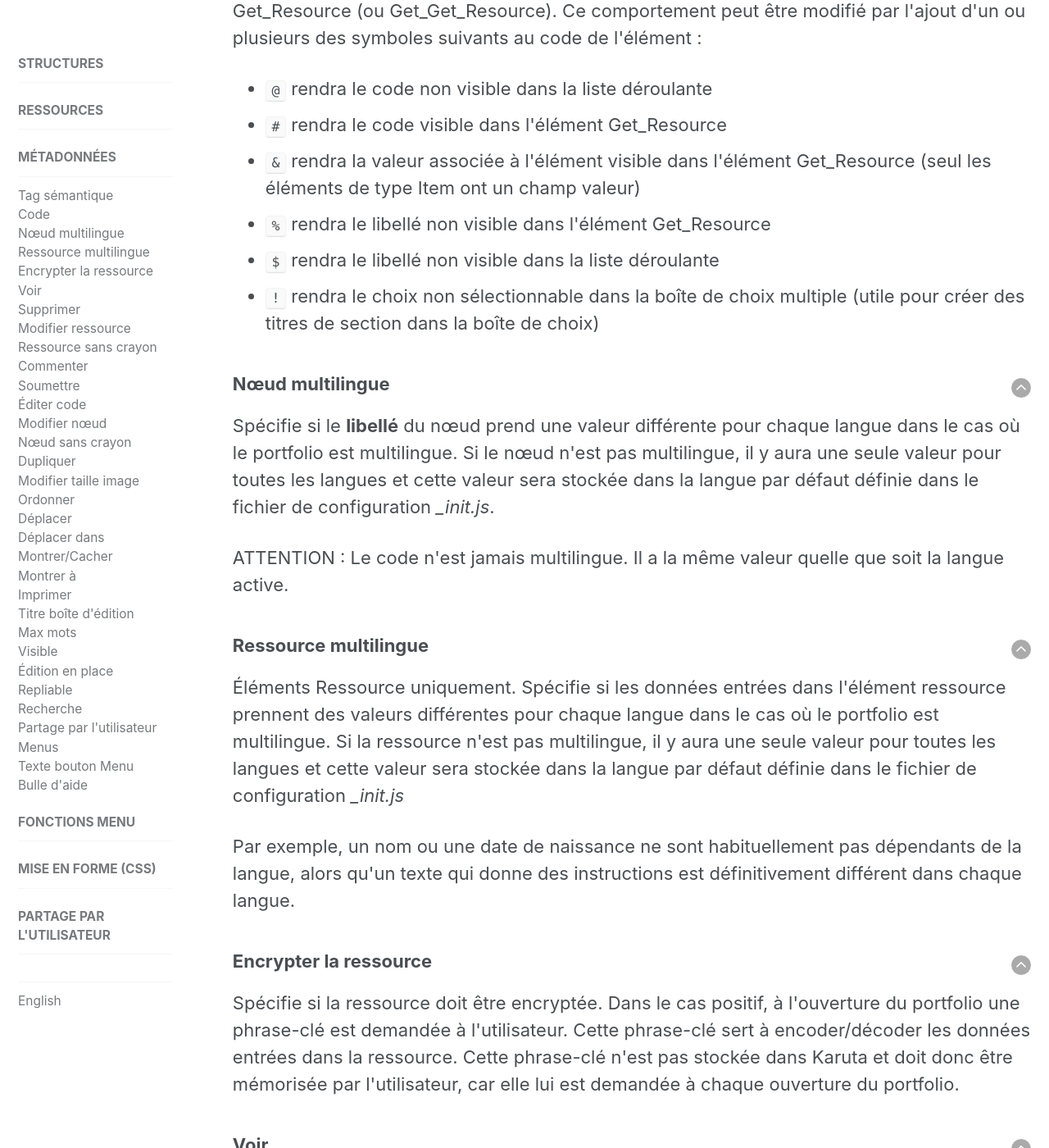
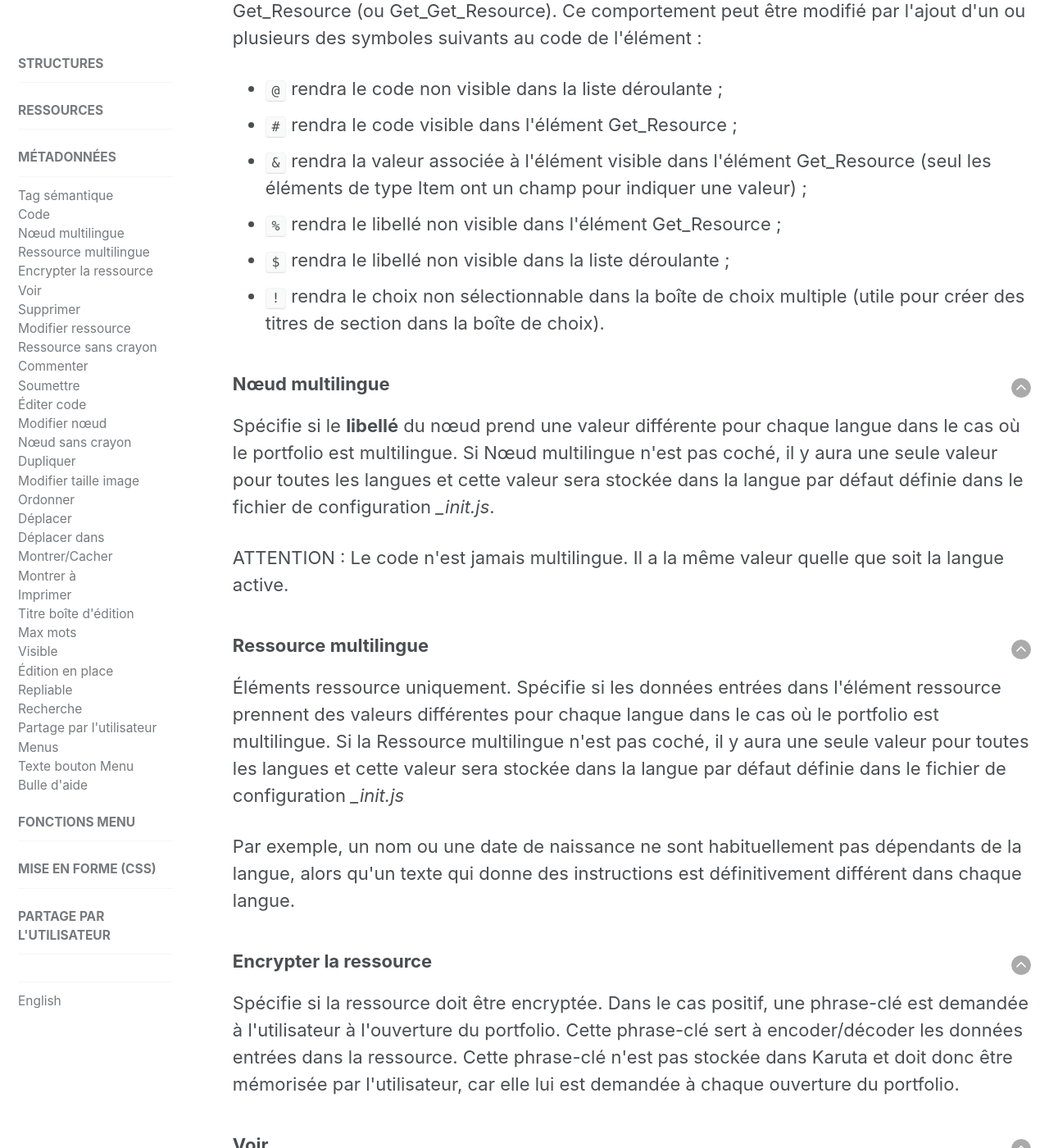
Before and after one commit to karutaproject/karuta-frontend-documentation, a Jekyll site: the page built from _pages/metadata_fr.html, in a window 1280 px wide and 1400 px high, scrolled down 3327 px. Shown: the whole window at 82% size. Built offline with Jekyll 4.4.1, drawn with Linux system fonts in a browser that asks for light colours; some of the changed text lies outside the part shown.

Commit message:
corrections

```diff
--- a/_pages/metadata_fr.html
+++ b/_pages/metadata_fr.html
@@ -114,16 +114,17 @@ sidebar:
 		ou plusieurs des symboles suivants au code de l'élément&nbsp;:
 	</p>
 	<ul>
-		<li><code>@</code> rendra le code non visible dans la liste déroulante</li>
-		<li><code>#</code> rendra le code visible dans l'élément Get_Resource</li>
+		<li><code>@</code> rendra le code non visible dans la liste déroulante&nbsp;;</li>
+		<li><code>#</code> rendra le code visible dans l'élément Get_Resource&nbsp;;</li>
 		<li>
 			<code>&amp;</code> rendra la valeur associée à l'élément visible dans l'élément
-			Get_Resource (seul les éléments de type Item ont un champ valeur)</li>
-		<li><code>%</code> rendra le libellé non visible dans l'élément Get_Resource</li>
-		<li><code>$</code> rendra le libellé non visible dans la liste déroulante</li>
+			Get_Resource (seul les éléments de type Item ont un champ pour indiquer une valeur)&nbsp;;
+		</li>
+		<li><code>%</code> rendra le libellé non visible dans l'élément Get_Resource&nbsp;;</li>
+		<li><code>$</code> rendra le libellé non visible dans la liste déroulante&nbsp;;</li>
 		<li>
 			<code>!</code> rendra le choix non sélectionnable dans la boîte de choix multiple (utile pour
-			créer des titres de section dans la boîte de choix)
+			créer des titres de section dans la boîte de choix).
 		</li>
 	</ul>
 </article>
@@ -133,7 +134,7 @@ sidebar:
 	<h3 id='multilingual-node'>Nœud multilingue</h3>
 	<p>
 		Spécifie si le <b>libellé</b> du nœud prend une valeur différente pour chaque langue dans le cas
-		où le portfolio est multilingue. Si le nœud n'est pas multilingue, il y aura une seule valeur
+		où le portfolio est multilingue. Si Nœud multilingue n'est pas coché, il y aura une seule valeur
 		pour toutes les langues et cette valeur sera stockée dans la langue par défaut définie dans le
 		fichier de configuration <i>_init.js</i>.
 	</p>
@@ -147,9 +148,9 @@ sidebar:
 	<a style='float:right' href='#top'><img src='../assets/img/arrow-up.png'/></a>
 	<h3 id='multilingual-resource'>Ressource multilingue</h3>
 	<p>
-		Éléments Ressource uniquement. Spécifie si les données entrées dans l'élément ressource prennent
+		Éléments ressource uniquement. Spécifie si les données entrées dans l'élément ressource prennent
 		des valeurs différentes pour chaque langue  dans le cas où le portfolio est multilingue. Si la
-		ressource n'est pas multilingue, il y aura une seule valeur pour toutes les langues et cette
+		Ressource multilingue n'est pas coché, il y aura une seule valeur pour toutes les langues et cette
 		valeur sera stockée dans la langue par défaut définie dans le fichier de configuration
 		<i>_init.js</i>
 	</p>
@@ -163,8 +164,8 @@ sidebar:
 	<a style='float:right' href='#top'><img src='../assets/img/arrow-up.png'/></a>
 	<h3 id='encript-resource'>Encrypter la ressource</h3>
 	<p>
-		Spécifie si la ressource doit être encryptée. Dans le cas positif, à l'ouverture du portfolio
-		une phrase-clé est demandée à l'utilisateur. Cette phrase-clé sert à encoder/décoder les données
+		Spécifie si la ressource doit être encryptée. Dans le cas positif, une phrase-clé est demandée à
+		l'utilisateur à l'ouverture du portfolio. Cette phrase-clé sert à encoder/décoder les données
 		entrées dans la ressource. Cette phrase-clé n'est pas stockée dans Karuta et doit donc être
 		mémorisée par l'utilisateur, car elle lui est demandée à chaque ouverture du portfolio.
 	</p>
@@ -186,15 +187,17 @@ sidebar:
 <article>
 	<a style='float:right' href='#top'><img src='../assets/img/arrow-up.png'/></a>
 	<h3 id='delete'>Supprimer</h3>
-	<p>Liste des rôles, séparés par un espace, ayant le droit de supprimer l'élément.</p>
+	<p>
+		Liste des rôles, séparés par un espace, ayant le droit de supprimer l'élément. Affiche le bouton X.
+	</p>
 </article>
 
 <article>
 	<a style='float:right' href='#top'><img src='../assets/img/arrow-up.png'/></a>
 	<h3 id='edit-resource'>Modifier ressource</h3>
 	<p>
-		Éléments Ressource uniquement. Liste des rôles, séparés par un espace, ayant le droit
-		d'éditer la ressource (y enregistrer des données).
+		Éléments ressource uniquement. Liste des rôles, séparés par un espace, ayant le droit
+		d'éditer la ressource (y enregistrer des données). Affiche le bouton crayon.
 	</p>
 </article>
 
@@ -202,7 +205,7 @@ sidebar:
 	<a style='float:right' href='#top'><img src='../assets/img/arrow-up.png'/></a>
 	<h3 id='resnopencil'>Ressource sans crayon</h3>
 	<p>
-		Éléments Ressource uniquement. N'affiche pas le bouton crayon aux rôles ayant le droit
+		Éléments ressource uniquement. N'affiche pas le bouton crayon aux rôles ayant le droit
 		de modifier la ressource. Utilisé pour les imports d'éléments multiples via la fonction
 		 <i>Get_Multiple</i> (voir section <a href='../functions_fr/'>FONCTIONS MENU</a> pour
 		plus de détails).
--- a/_pages/portfolio_fr.html
+++ b/_pages/portfolio_fr.html
@@ -108,11 +108,10 @@ sidebar:
 <img src='../assets/img/modele-securite.png' width='50%'/>
 <ul>
 	<li>
-		Un portfolio a des <b>rôles</b> associés, par exemple etudiant, professeur, etc (on évite les
-		accents et les caractères spéciaux dans les noms de rôles).
+		Un portfolio a des <b>rôles</b> associés (par exemple etudiant, professeur, etc).
 	</li>
 	<li>
-		Un rôle a des <b>droits</b> associés, voir, écrire, soumettre, etc, sur chacun des éléments
+		Un rôle a des <b>droits</b> associés (voir, écrire, soumettre, etc) sur chacun des éléments
 		du portfolio.
 	</li>
 	<li>Le partage d'un portfolio se fait en indiquant un utilisateur et un rôle.</li>
--- a/_pages/resources_fr.html
+++ b/_pages/resources_fr.html
@@ -190,12 +190,12 @@ sidebar:
 	<p>Le code du portfolio peut être suffixé d'une ou plusieurs des instructions suivantes&nbsp;:</p>
 	<ul>
 		<li>
-			<code>@local</code> le script de rapport s'exécutera uniquement sur les données contenues dans
+			<code>@local</code> Le script de rapport s'exécutera uniquement sur les données contenues dans
 			la page courante (page qui contient l'élément Tableau de bord) plutôt sur tout le portfolio.
 		</li>
-		<li><code>@nospinning</code> la roulette d'attente n'est pas affichée.</li>
+		<li><code>@nospinning</code> La roulette d'attente (<i>spinning wheel</i>) n'est pas affichée.</li>
 		<li>
-			<code>@norefresh</code> la table n'est pas mise à jour en cas de modification des données.
+			<code>@norefresh</code> La table n'est pas mise à jour en cas de modification des données.
 		</li>
 	</ul>
 </article>
```
Also changed, not shown: other parts of _pages/metadata_fr.html (+3 -3 lines).
